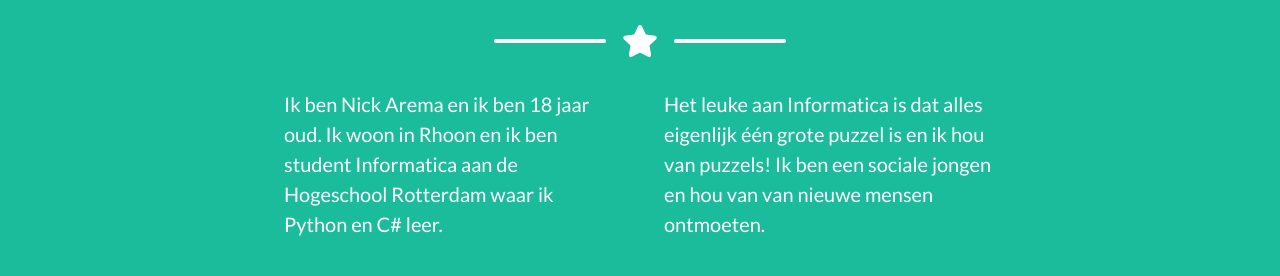
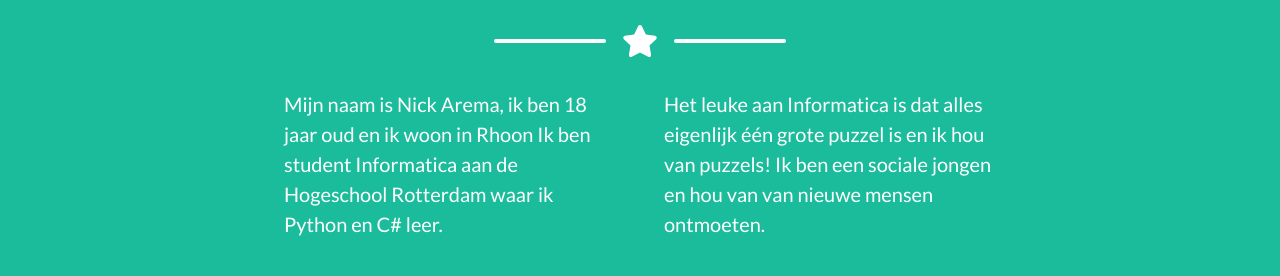
Before and after one commit to nickarema/nickarema.github.io, a plain HTML site: page index.html in a window 1280 px wide. Shown: the part 1543-1819 px from the top of the page. Drawn offline with nearby package versions, Linux system fonts and the light colour scheme.

Commit message:
over mij update

```diff
--- a/index.html
+++ b/index.html
@@ -126,7 +126,7 @@
                 </div>
                 <!-- About Section Content-->
                 <div class="row">
-                    <div class="col-lg-4 ml-auto"><p class="lead">Ik ben Nick Arema en ik ben 18 jaar oud. Ik woon in Rhoon en ik ben student Informatica aan de Hogeschool Rotterdam waar ik Python en C# leer.</p></div>
+                    <div class="col-lg-4 ml-auto"><p class="lead">Mijn naam is Nick Arema, ik ben 18 jaar oud en ik woon in Rhoon Ik ben student Informatica aan de Hogeschool Rotterdam waar ik Python en C# leer.</p></div>
                     <div class="col-lg-4 mr-auto"><p class="lead">Het leuke aan Informatica is dat alles eigenlijk één grote puzzel is en ik hou van puzzels! Ik ben een sociale jongen en hou van van nieuwe mensen ontmoeten.</p></div>
                 </div>
                 <div class="text-center mt-4">
```
